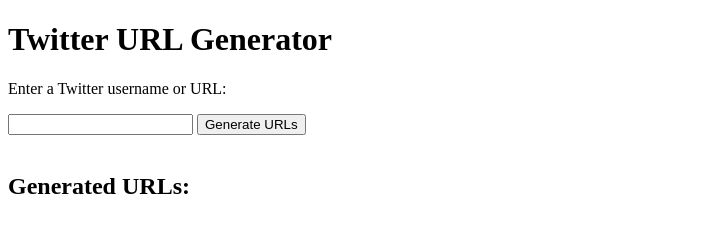
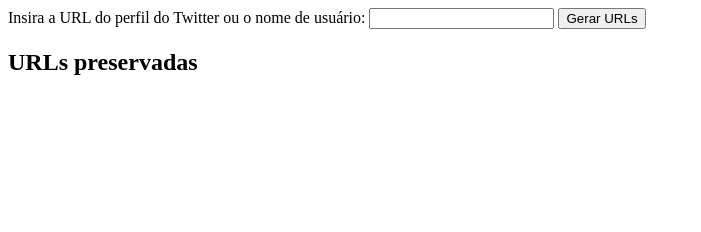
Before and after one commit to marcombat/preservetw, a plain HTML site: page index.html in a window 1280 px wide. Shown: the whole page, without its empty margins (0-701 px from the left). Drawn offline with Linux system fonts and the light colour scheme.

Commit message:
Update index.html

```diff
--- a/index.html
+++ b/index.html
@@ -1,18 +1,69 @@
 <!DOCTYPE html>
 <html>
 <head>
-    <meta charset="UTF-8">
-    <title>Twitter URL Generator</title>
-    <script src="index.js"></script>
+	<title>Twitter Profile URLs</title>
 </head>
 <body>
-    <h1>Twitter URL Generator</h1>
-    <p>Enter a Twitter username or URL:</p>
-    <input type="text" id="input-field">
-    <button onclick="generateUrls()">Generate URLs</button>
-    <br>
-    <br>
-    <h2>Generated URLs:</h2>
-    <ul id="urls-list"></ul>
+	<label for="twitter-url">Insira a URL do perfil do Twitter ou o nome de usuário: </label>
+	<input type="text" id="twitter-url" name="twitter-url">
+	<button onclick="generateUrls()">Gerar URLs</button>
+
+	<div id="urls"></div>
+
+	<div id="preserved-urls">
+		<h2>URLs preservadas</h2>
+		<div id="web-archive"></div>
+		<div id="archive-today"></div>
+	</div>
+
+	<script>
+		function generateUrls() {
+			const input = document.getElementById("twitter-url").value;
+			const parsedUrl = new URL(input);
+			let username, twitterProfileLink;
+
+			if (parsedUrl.protocol && parsedUrl.hostname && parsedUrl.pathname.startsWith("/")) {
+				// a entrada é uma URL completa
+				twitterProfileLink = input;
+				username = parsedUrl.pathname.split("/")[1];
+			} else {
+				// a entrada é um nome de usuário
+				username = input;
+				twitterProfileLink = `https://twitter.com/${username}`;
+			}
+
+			const profileUrl = `https://twitter.com/${username}`;
+			const withRepliesUrl = `https://twitter.com/${username}/with_replies`;
+			const mediaUrl = `https://twitter.com/${username}/media`;
+			const likesUrl = `https://twitter.com/${username}/likes`;
+			const followingUrl = `https://twitter.com/${username}/following`;
+			const followersUrl = `https://twitter.com/${username}/followers`;
+
+			const urls = [profileUrl, withRepliesUrl, mediaUrl, likesUrl, followingUrl, followersUrl];
+			const sites = {
+			    "Web Archive": "https://web.archive.org/save/",
+			    "Archive.today": "https://archive.today/?run=1&url="
+			};
+
+			let urlsHtml = "<h2>URLs Principais:</h2>";
+			urls.forEach(url => {
+				urlsHtml += `<p>${url}</p>`;
+			});
+
+			document.getElementById("urls").innerHTML = urlsHtml;
+
+			let preservedUrlsHtml = "";
+			for (const [site, baseUrl] of Object.entries(sites)) {
+				preservedUrlsHtml += `<h3>${site}:</h3>`;
+				urls.forEach(url => {
+					preservedUrl = baseUrl + url;
+					preservedUrlsHtml += `<p>${preservedUrl}</p>`;
+				});
+			}
+
+			document.getElementById("web-archive").innerHTML = preservedUrlsHtml;
+
+		}
+	</script>
 </body>
 </html>
```
